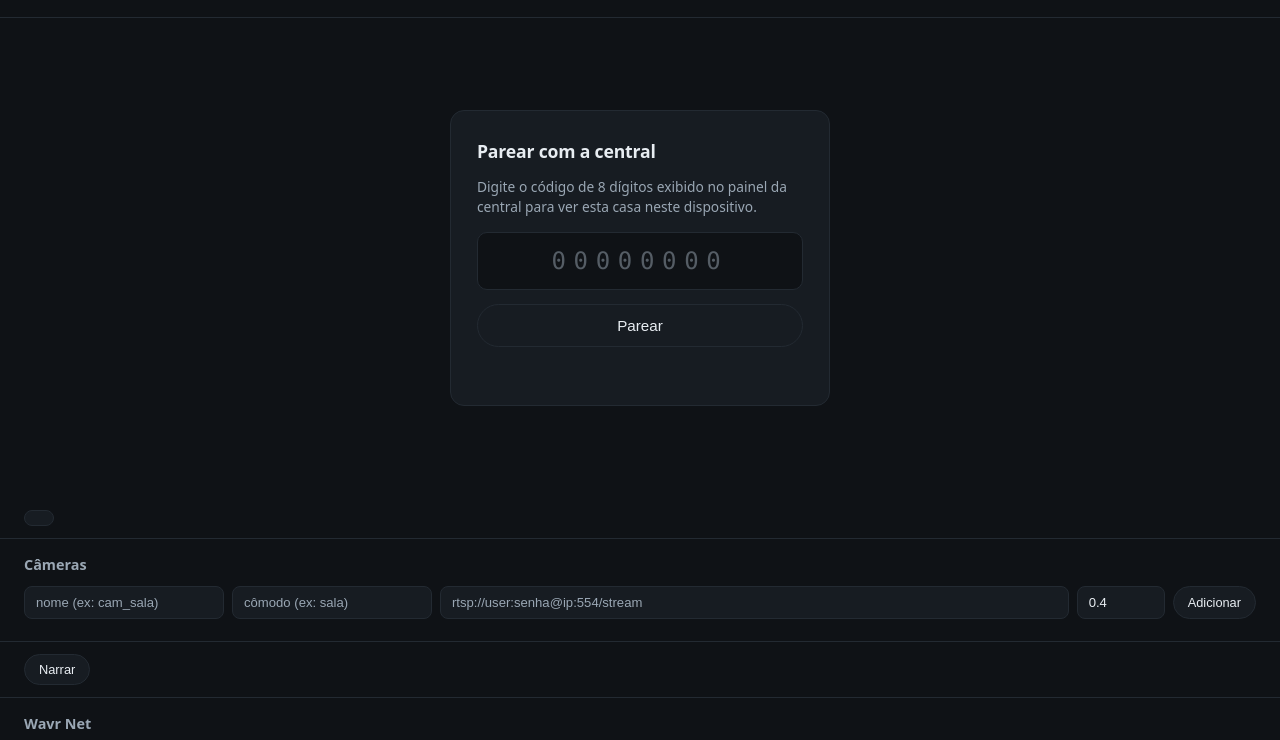
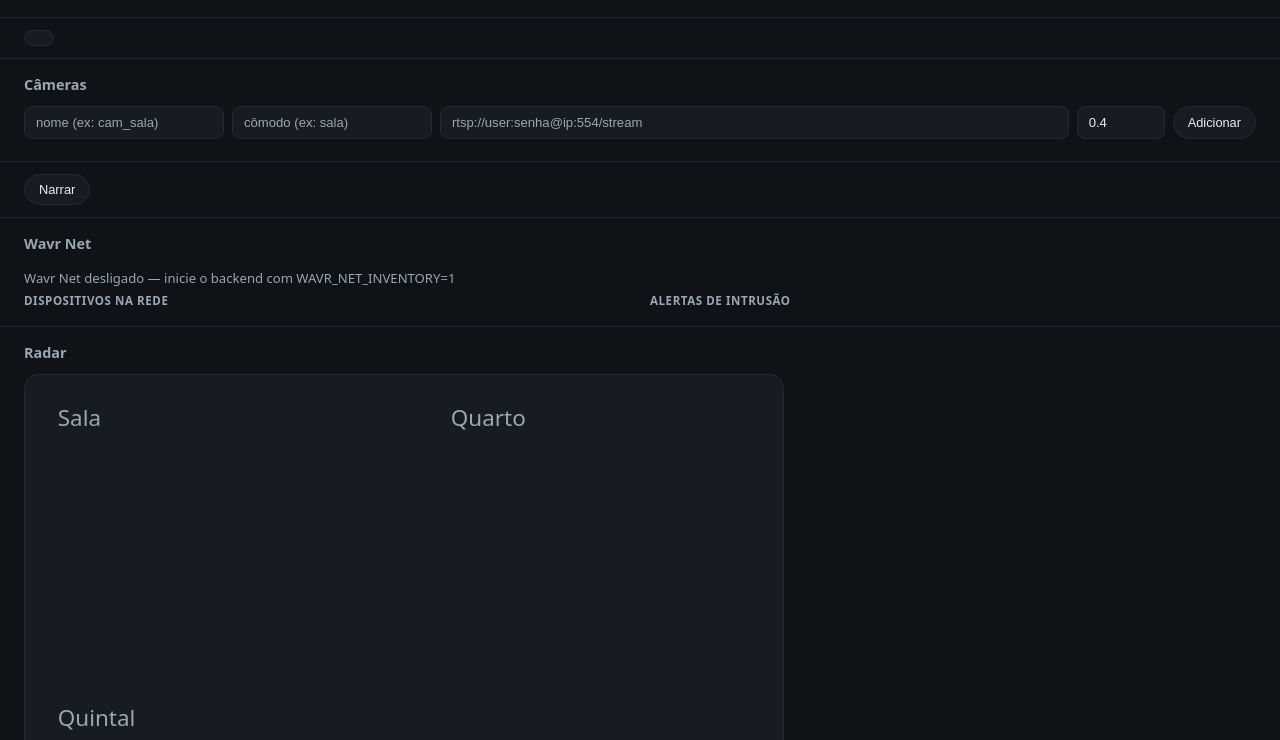
Before and after one commit to augbastos/wavr, a plain HTML site: page frontend/index.html in a window 1280 px wide. Shown: the part 50-790 px from the top of the page. Drawn offline with Linux system fonts and the light colour scheme; no server answers.

Commit message:
fix(frontend): companion pairing panel leaked into central/demo — gate .cpair on :not([hidden])
`.cpair` set display:flex unconditionally, overriding the `hidden` attribute, so the
"Parear com a central" pairing card showed in central (live) and demo modes too — surfaced
by the Tauri desktop shell (loopback central rendered the pairing box over its own
controls). Every other hideable block already uses `.class:not([hidden])`; .cpair was the
one that didn't. Now it respects `hidden` (initCompanion still sets pairEl.hidden=false in
companion mode, so pairing is unaffected).

Verified via headless browser at 127.0.0.1: MODE=live, #companionPair computed display=none,
central .controls still flex.

```diff
--- a/frontend/index.html
+++ b/frontend/index.html
@@ -173,7 +173,7 @@
                     transition:border-color .15s ease-out,color .15s ease-out;}
   .pair-dev-row .rm:hover{border-color:var(--warn);color:var(--warn);}
   /* Companion pairing screen (private-LAN viewer only; hidden in central + demo) */
-  .cpair{min-height:60vh;display:flex;align-items:center;justify-content:center;padding:32px 24px;}
+  .cpair:not([hidden]){min-height:60vh;display:flex;align-items:center;justify-content:center;padding:32px 24px;}
   .cpair-card{background:var(--surface);border:1px solid var(--line);border-radius:var(--radius);
               padding:28px 26px;max-width:380px;width:100%;display:flex;flex-direction:column;gap:14px;}
   .cpair-card h2{margin:0;font-size:1.1rem;letter-spacing:-0.01em;}
```
